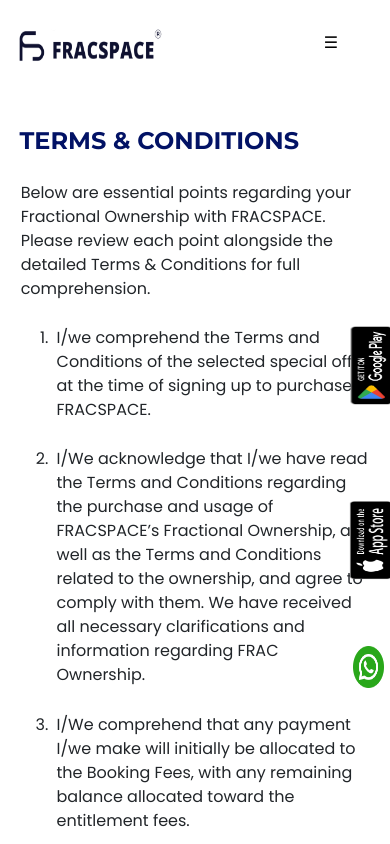
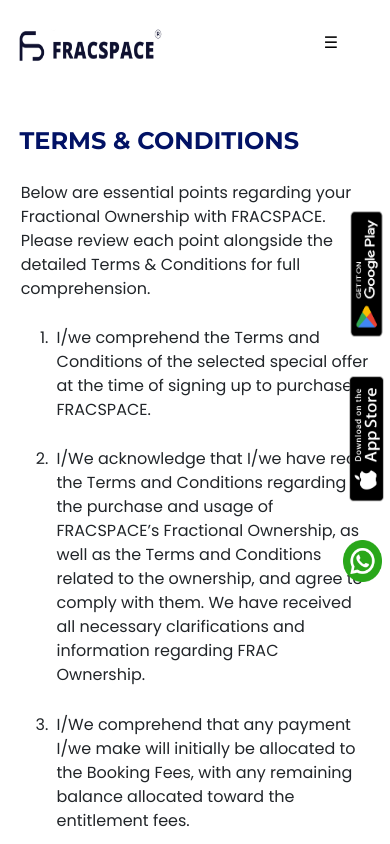
Before and after one commit to Vishnuteja10/fs, a React (Vite) app: page /terms in a window 390 px wide. Shown: the top 844 px of the page. Built offline with nearby package versions, Linux system fonts and the light colour scheme.

Commit message:
added new changes, fixed the app icons issue, fixed the ui issue in services page

```diff
--- a/src/components/AppIconsComponent/AppIconsComponent.module.css
+++ b/src/components/AppIconsComponent/AppIconsComponent.module.css
@@ -67,6 +67,7 @@
 
     .appleStore{
        width: 20vw;
+       /* border: 2px solid green; */
     }
 
     .playStore{
@@ -112,6 +113,7 @@
 
   }
 
+  /* samsung z fold */
   @media (min-width:340px) and (max-width:385px) and (min-height:810px) and (max-height:890px){
 
     .appIconsContainer{
@@ -121,14 +123,15 @@
 
 
     .appleStore{
-      width: 30vw;
+      width: 31vw;
       height: 4vh;
 
    }
 
    .playStore{
-      width: 30vw;
+      width: 31vw;
       height: 5vh;
+      /* border: 2px solid green; */
    }
 
    .watsapp{
@@ -137,3 +140,57 @@
   }
 
   }
+
+  @media (min-width:360px) and (max-width:430px) and (min-height:840px) and (max-height:980px){
+
+    .appIconsContainer{
+      margin-left: 78vw;
+      margin-top: 30vh;
+  }
+
+    .appleStore{
+      width: 32vw;
+      height: 4vh;
+      /* border: 2px solid green; */
+   }
+
+   .playStore{
+      width: 32vw;
+      height: 5vh;
+   }
+
+   .watsapp{
+    width: 10vw;
+    margin-left: 10vw;
+  }
+
+
+  }
+
+
+  @media (min-width:350px) and (max-width:400px) and (min-height:600px) and (max-height:830px){
+
+    .appIconsContainer{
+      margin-left: 79vw;
+      margin-top: 30vh;
+  }
+
+
+    .appleStore{
+      width: 30vw;
+      height: 5vh;
+
+   }
+
+   .playStore{
+      width: 30vw;
+      height: 6.5vh;
+      /* border: 2px solid green; */
+   }
+
+   .watsapp{
+    width: 10vw;
+    margin-left: 9vw;
+  }
+
+  }
--- a/src/components/Banner/Banner.jsx
+++ b/src/components/Banner/Banner.jsx
@@ -8,13 +8,15 @@
 import { useMediaQuery } from "react-responsive";
 import Navbar from "../Navbar/Navbar";
 
-import logo1 from '../../assets/logo/logo1.png';
-import logo2 from '../../assets/logo/logo2.png';
+import logo1 from "../../assets/logo/logo1.png";
+import logo2 from "../../assets/logo/logo2.png";
 
 import { Link as ScrollLink } from "react-scroll";
 
 function Banner() {
-  const images = [{ url: img1 },{url:img2}];
+  const images = [{ url: img1 }, { url: img2 }];
+
+  const isMobile = useMediaQuery({ query: "(max-width: 600px)" });
 
   // States to hold the values for counting animation
   const [fracsSold, setFracsSold] = useState(0);
@@ -45,11 +47,11 @@
   return (
     <>
       <div className={Style.main}>
-
         <div className={Style.main2}>
           <div className={Style.mainContent}>
             <div className={Style.header}>
-              Experience Real Estate Freedom and <br></br> Flexibility with Fracspace!
+              Experience Real Estate Freedom and <br></br> Flexibility with
+              Fracspace!
             </div>
             <div className={Style.exploreContainer}>
               <ScrollLink to="aboutFracspace" smooth={true} duration={200}>
@@ -69,20 +71,29 @@
             <div className={Style.mainInfo}>{locations}+</div>
             <div className={Style.info}>Locations Across The World</div>
           </div>
-
-
         </div>
 
+        {!isMobile ? (
           <SimpleImageSlider
             className={Style.imageSlider}
-          width={"98.4vw"}
+            width={"98.6vw"}
             height={"100vh"}
             images={images}
             showNavs={false}
             autoPlay={true}
             autoPlayDelay={6.0}
           />
-
+        ) : (
+          <SimpleImageSlider
+            className={Style.imageSlider}
+            width={"99.4vw"}
+            height={"100vh"}
+            images={images}
+            showNavs={false}
+            autoPlay={true}
+            autoPlayDelay={6.0}
+          />
+        )}
       </div>
     </>
   );
--- a/src/components/HowItWorks/StepByStepGuide/StepByStepGuide.module.css
+++ b/src/components/HowItWorks/StepByStepGuide/StepByStepGuide.module.css
@@ -131,6 +131,7 @@
         margin-left: 28vw;
         text-align: center;
         height: 5vh;
+        padding-top: 0.6vh;
         /* padding-bottom: 2vh;
         padding-top: -5vh; */
     }
--- a/src/components/Services/UpComingServices/Construction/Construction.module.css
+++ b/src/components/Services/UpComingServices/Construction/Construction.module.css
@@ -59,13 +59,13 @@
     .container{
         display: block;
         width: 80vw;
-        margin-left: 5vw;
+        margin-left: 3vw;
     }
 
     .container2{
         display: block;
         width: 80vw;
-        margin-left: 5vw;
+        margin-left: 3vw;
     }
 
     .itemContainer{
--- a/src/components/Services/UpComingServices/ProfessionalServices/ProfessionalServices.module.css
+++ b/src/components/Services/UpComingServices/ProfessionalServices/ProfessionalServices.module.css
@@ -60,10 +60,12 @@
 
     .container{
         display: block;
+        margin-left: 3vw;
     }
 
     .container2{
         display: block;
+        margin-left: 3vw;
     }
 
     .itemContainer{
```
Lines whose indentation alone changed are shown as unchanged.
